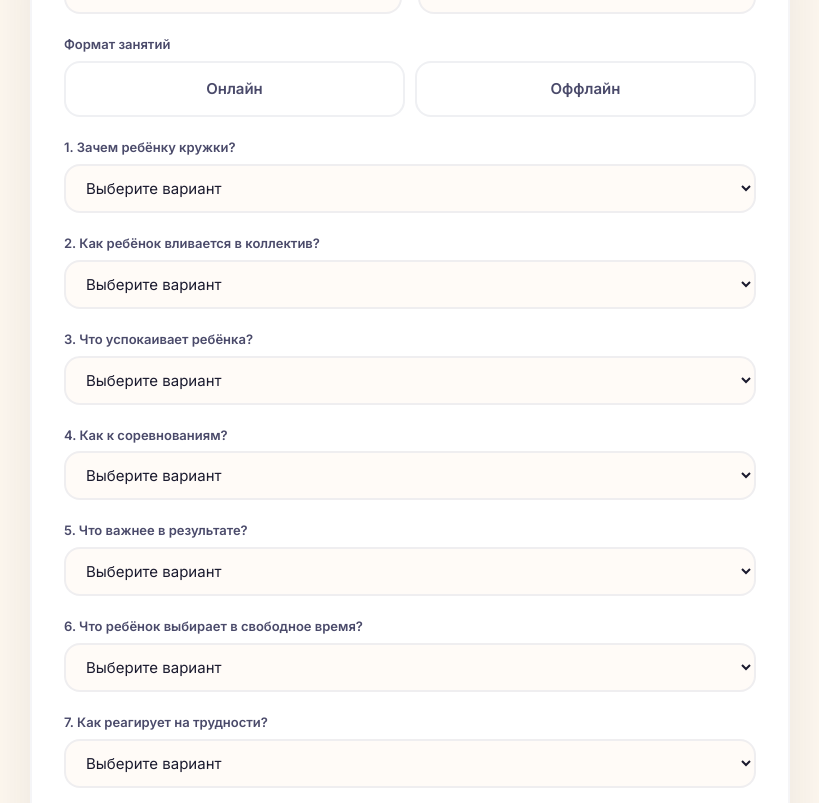
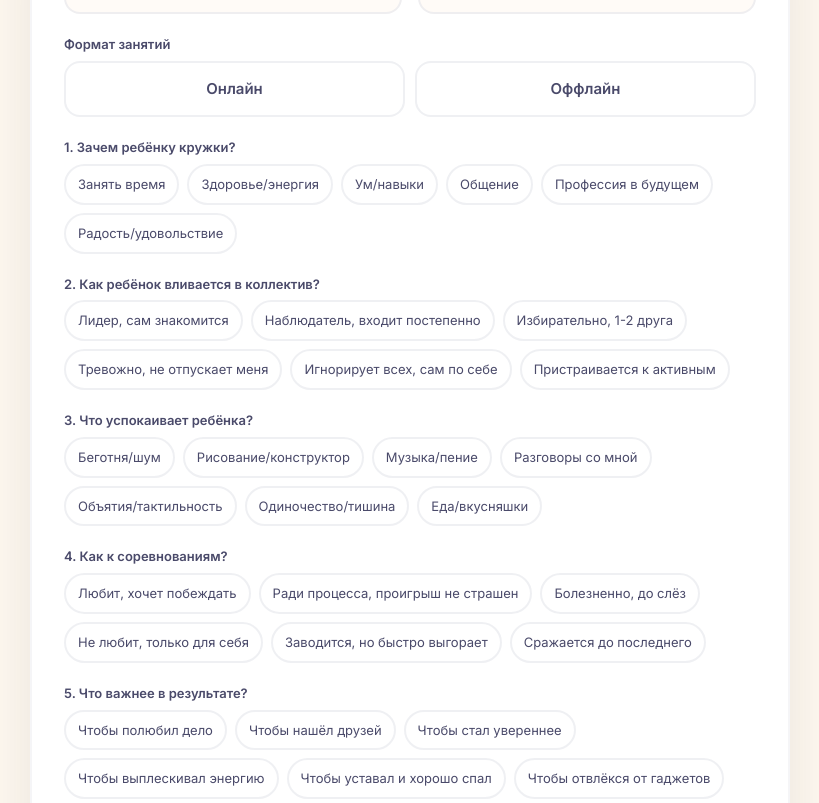
Before and after one commit to lim5max/veselo, a React (Vite) app in the folder react-app/: page / in a window 1280 px wide. Shown: the part 7517-8320 px from the top of the page, without its empty margins (230-1049 px from the left). Built offline with nearby package versions, Linux system fonts and the light colour scheme.

Commit message:
Enable multi-select answers for all quiz questions

```diff
--- a/react-app/src/components/Quiz.jsx
+++ b/react-app/src/components/Quiz.jsx
@@ -64,7 +64,7 @@ const initialData = {
   email: '',
   comment: '',
   consent: false,
-  ...Object.fromEntries(QUESTIONS.map((q) => [q.key, ''])),
+  ...Object.fromEntries(QUESTIONS.map((q) => [q.key, []])),
 }
 
 export default function Quiz() {
@@ -76,13 +76,24 @@ export default function Quiz() {
 
   const canSubmit = useMemo(() => {
     const base = data.parentName && data.childAge && data.format && data.phone && data.email && data.consent
-    const questionsOk = QUESTIONS.every((q) => data[q.key])
+    const questionsOk = QUESTIONS.every((q) => Array.isArray(data[q.key]) && data[q.key].length > 0)
     const offlineOk = !isOffline || (data.city && data.address)
     return Boolean(base && questionsOk && offlineOk)
   }, [data, isOffline])
 
   const update = (key, value) => {
     setData((prev) => ({ ...prev, [key]: value }))
+  }
+
+  const toggleMultiAnswer = (key, value) => {
+    setData((prev) => {
+      const current = Array.isArray(prev[key]) ? prev[key] : []
+      const exists = current.includes(value)
+      return {
+        ...prev,
+        [key]: exists ? current.filter((v) => v !== value) : [...current, value],
+      }
+    })
   }
 
   const submit = async (e) => {
@@ -184,19 +195,24 @@ export default function Quiz() {
             )}
 
             {QUESTIONS.map((q) => (
-              <label key={q.key} className="block">
+              <div key={q.key} className="block">
                 <span className="block text-[0.8125rem] font-semibold text-n700 mb-1.5">{q.title}</span>
-                <select
-                  className="w-full py-3 px-4 border-2 border-n200/60 rounded-2xl text-[0.9375rem] bg-cream/50 outline-none focus:border-coral"
-                  value={data[q.key]}
-                  onChange={(e) => update(q.key, e.target.value)}
-                >
-                  <option value="">Выберите вариант</option>
-                  {q.options.map((opt) => (
-                    <option key={opt} value={opt}>{opt}</option>
-                  ))}
-                </select>
-              </label>
+                <div className="flex flex-wrap gap-2">
+                  {q.options.map((opt) => {
+                    const selected = Array.isArray(data[q.key]) && data[q.key].includes(opt)
+                    return (
+                      <button
+                        key={opt}
+                        type="button"
+                        onClick={() => toggleMultiAnswer(q.key, opt)}
+                        className={`py-2 px-3 border-2 rounded-full text-[0.8125rem] transition-all ${selected ? 'border-coral bg-coral-lt text-coral-dk font-semibold' : 'border-n200/60 text-n700 hover:border-coral'}`}
+                      >
+                        {opt}
+                      </button>
+                    )
+                  })}
+                </div>
+              </div>
             ))}
 
             <div className="grid md:grid-cols-2 gap-4">
```
